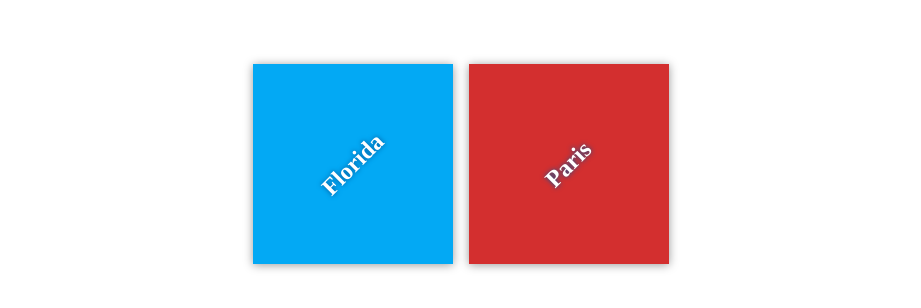
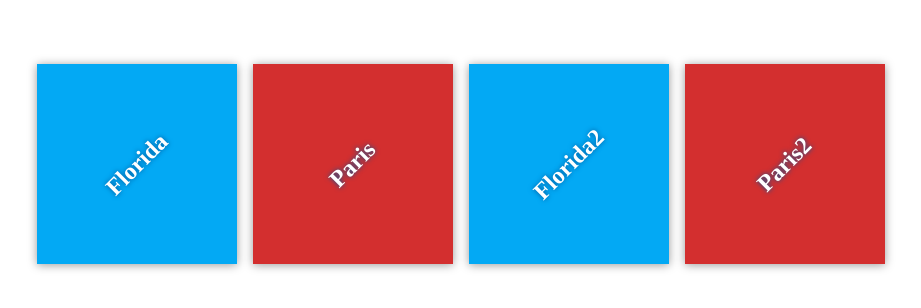
Before and after one commit to AhmedHesham10/AH_REPO, a plain HTML site: page index.html in a window 1280 px wide. Shown: the part 236-544 px from the top of the page, without its empty margins (179-1100 px from the left). Drawn offline with Linux system fonts and the light colour scheme.

Commit message:
first new branch commit

```diff
--- a/index.html
+++ b/index.html
@@ -17,6 +17,14 @@
             <div class="destination" id="paris">
                 <h2>Paris</h2>
             </div>
+
+            <div class="destination" id="florida">
+                <h2>Florida2</h2>
+            </div>
+
+            <div class="destination" id="paris">
+                <h2>Paris2</h2>
+            </div>
         </div>
     </div>
 
```
